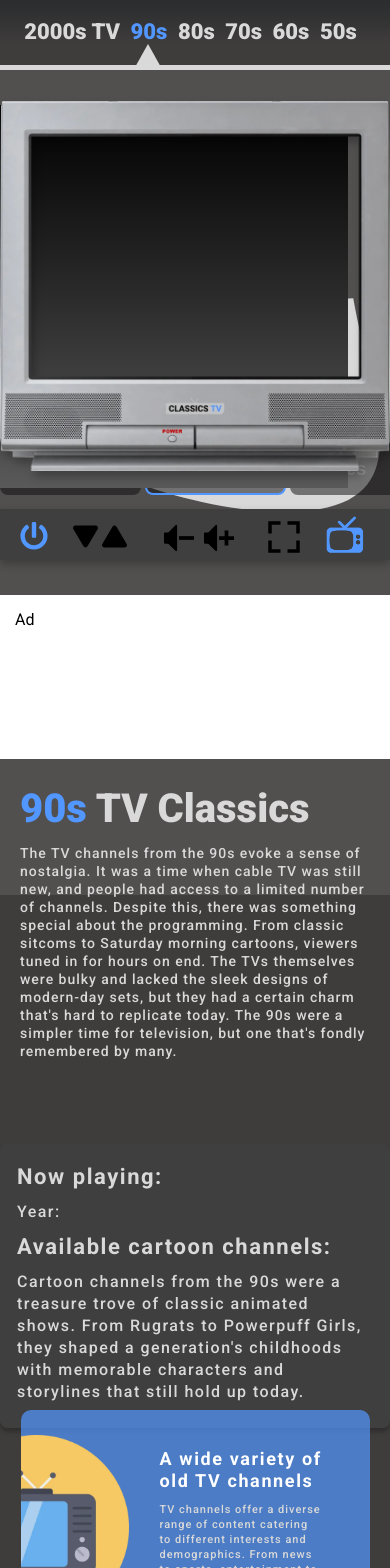
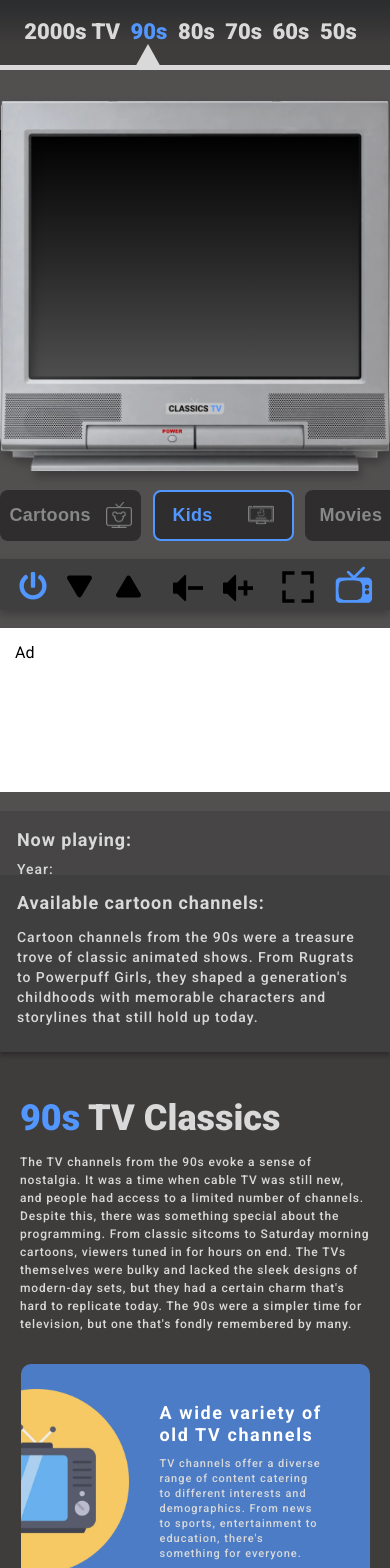
Before and after one commit to Classicstvs/the-app, a Next.js app: page /90s/kids in a window 390 px wide. Shown: the top 1568 px of the page. Built offline with nearby package versions, Linux system fonts and the light colour scheme.

Commit message:
UPDATE: Responsive css

```diff
--- a/components/ad/Ad.module.css
+++ b/components/ad/Ad.module.css
@@ -7,6 +7,12 @@
 
 .container p {
     padding: 15px;
+}
+
+@media only screen and (max-width: 1440px) {
+    .container {
+        width: 582px;
+    }
 }
 
 
@@ -20,8 +26,8 @@
 
 @media only screen and (max-width: 767px) {
     .container {
-        width: 100%  !important;
+        width: 100% !important;
         position: relative;
-        top: -205px;
+        top: -122px;
     }
 }
--- a/components/cardsInfo/CardsInfo.module.css
+++ b/components/cardsInfo/CardsInfo.module.css
@@ -114,7 +114,7 @@
         justify-content: space-between;
         flex-direction: column;
         align-items: center;
-        margin: -59px auto 19px auto;
+        margin: -30px auto 19px auto;
     }
 
     .card {
@@ -128,6 +128,11 @@
         line-height: 22px;
     }
 
+    .card h3 {
+        font-size: 18px;
+        line-height: 22px;
+    }
+
     .card p {
         font-size: 11px;
         line-height: 15px;
--- a/components/channels/Channels.module.css
+++ b/components/channels/Channels.module.css
@@ -23,13 +23,14 @@
 }
 
 @media only screen and (max-width: 767px) {
+
     .channelsContainer {
         display: flex;
         flex-wrap: nowrap;
-        gap: 1%;
+        gap: 3%;
         overflow: auto;
-        margin: 25px 0 0 0;
+        margin: 55px 0 0 0;
         position: relative;
-        top: -549px;
+        top: -483px;
     }
 }
--- a/components/controls/Controls.module.css
+++ b/components/controls/Controls.module.css
@@ -159,24 +159,25 @@
 
 
 @media only screen and (max-width: 767px) {
-    .controls {
-        max-width: 460px;
+    .controls{
+        max-width: 430px;
         height: 51px;
         filter: drop-shadow(0px 4px 4px rgba(0, 0, 0, 0.25));
         background-color: #403F3F;
         border-radius: 0px;
-        padding: 0 20px;
+        padding: 0 0;
         display: flex;
         align-items: center;
-        gap: 24px;
-        margin: 12px 0 0 0;
+        gap: 0px;
+        margin: 0 0;
         -moz-user-select: none;
         user-select: none;
         -webkit-user-select: none;
         position: relative;
         top: -551px;
         position: relative;
-        top: -551px;
+        top: -469px;
+        justify-content: space-evenly;
     }
 
     .channels label {
@@ -186,4 +187,20 @@
     .volume label {
         display: none;
     }
+
+    .channelDown {
+        margin: 5px 15px 0 5px;
+    }
+
+    .channelUp{
+        margin: 5px 5px 0 15px;
+    }
+
+    .volumeDown{
+        margin: 10px 15px 0 5px;
+    }
+
+    .Controls_volumeUp__HqFno {
+        margin: 10px 5px 0 5px;
+    }
 }
--- a/components/pageInfo/PageInfo.jsx
+++ b/components/pageInfo/PageInfo.jsx
@@ -1,8 +1,18 @@
+import { useRouter } from "next/router";
+
 import styles from "./PageInfo.module.css";
 
+
 export default function PageInfo() {
+
+const router = useRouter()
+
+const pageInfoWrapperClass = router.pathname === '/'
+? styles.pageInfoWrapper
+: styles.pageInfoWrapperRes
+
   return (
-    <div className={styles.pageInfoWrapper}>
+    <div className={pageInfoWrapperClass}>
       <h1>
         <span>90s</span> TV Classics
       </h1>
--- a/components/pageInfo/PageInfo.module.css
+++ b/components/pageInfo/PageInfo.module.css
@@ -18,6 +18,27 @@
     color: #D9D9D9;
 }
 
+.pageInfoWrapperRes h1{
+    font-size: 48px;
+    font-weight: 900;
+    line-height: 56px;
+    color: #D9D9D9;
+    margin: 40px 0 10px 0;
+}
+
+.pageInfoWrapperRes h1 span{
+    color: #5297FF;
+}
+
+.pageInfoWrapperRes p{
+    font-size: 18px;
+    font-weight: 500;
+    line-height: 22px;
+    letter-spacing: 0.09em;
+    color: #D9D9D9;
+}
+
+
 @media only screen and (max-width: 1440px) {
     .pageInfoWrapper h1 {
         font-size: 40px;
@@ -33,10 +54,35 @@
         color: #D9D9D9;
         margin-left: 20px;
     }
+
+    .pageInfoWrapperRes {
+        position: relative;
+        top: 623px !important;
+    }
+
+    .pageInfoWrapperRes h1 {
+        font-size: 40px;
+        line-height: 50px;
+        margin: 40px 0 10px 20px;
+    }
+
+    .pageInfoWrapperRes p {
+        font-size: 16px;
+        font-weight: 500;
+        line-height: 20px;
+        letter-spacing: 0.07em;
+        color: #D9D9D9;
+        margin-left: 20px;
+    }
 }
 
 @media screen and (min-width: 768px) and (max-width:1023px) {
     .pageInfoWrapper {
+        position: relative;
+        top: 311px;
+    }
+
+    .pageInfoWrapperRes {
         position: relative;
         top: 311px;
     }
@@ -46,15 +92,42 @@
 @media only screen and (max-width: 767px) {
     .pageInfoWrapper {
         position: relative;
-        top: 260px;
+        top: 308px;
     }
 
+    .pageInfoWrapperRes {
+        position: relative;
+        top: 600px !important;
+    }
+
+
     .pageInfoWrapper p {
-        font-size: 14px;
+        font-size: 12px;
         font-weight: 500;
         line-height: 18px;
         letter-spacing: 0.07em;
-        margin: 0 20px 0 20px;
+        margin: 0 20px 17px 20px;
     }
 
+    .pageInfoWrapperRes h1 {
+        font-size: 36px;
+        line-height: 50px;
+        padding: 0 0;
+        margin: 9px 0 10px 20px;
+    }
+
+    .pageInfoWrapperRes p {
+        font-size: 12px;
+        font-weight: 500;
+        line-height: 18px;
+        letter-spacing: 0.07em;
+        margin: 0 20px 17px 20px;
+    }
+
+    .pageInfoWrapper h1 {
+        font-size: 36px;
+        line-height: 50px;
+        padding: 0 0;
+        margin: 9px 0 10px 20px;
+    }
 }
--- a/components/playInfo/PlayInfo.module.css
+++ b/components/playInfo/PlayInfo.module.css
@@ -62,3 +62,32 @@
         max-width: 585px;
     }
 }
+
+@media only screen and (max-width: 767px) {
+    .playInfoContainer {
+        max-width: 585px;
+        position: relative;
+        top: -301px;
+        border-radius: 0px;
+    }
+
+    .playInfoContainer h4 {
+        font-size: 18px !important;
+        letter-spacing: 0.05em;
+        line-height: 23px;
+    }
+
+    .playInfoContainer h5 {
+        font-size: 18px;
+        letter-spacing: 0.05em;
+    }
+
+    .playInfoContainer p {
+        margin: 8px 0;
+        font-size: 14px;
+        font-weight: 500;
+        line-height: 20px;
+        letter-spacing: 0.07em;
+        text-align: left;
+    }
+}
--- a/components/tv/Tv.module.css
+++ b/components/tv/Tv.module.css
@@ -57,7 +57,7 @@
 @media only screen and (max-width: 1440px) {
     .blackScreen {
         top: 4px;
-        right: 52px;
+        right: 77px;
     }
 
     .blob {
@@ -122,3 +122,18 @@
         right: 130px;
     }
 }
+
+
+@media only screen and (max-width: 767px) {
+
+    .blackScreen {
+        max-width: 546px;
+        max-height: 280px;
+        top: 29px;
+        right: 1px;
+    }
+
+    .blob {
+        display: none;
+    }
+}
--- a/components/videoPlayer/VideoPlayer.jsx
+++ b/components/videoPlayer/VideoPlayer.jsx
@@ -32,7 +32,7 @@ const VideoPlayer = ({ videoId, muted, onTitleChange, volume, player,onEnded })
   return (
     <div className={styles.videoPlayer}>
       {video ? (
-        <ReactPlayer
+        <ReactPlayer className={styles.reactPlayer}
           ref={player}
           onEnded={onEnded}
           width="615px"
--- a/styles/Home.module.css
+++ b/styles/Home.module.css
@@ -25,20 +25,17 @@
     }
 }
 
-
-
 @media only screen and (max-width: 1440px) {
     .mainWrapper {
-        gap: 0%;
-        margin-left: 30px;
+        gap: 2%;
+        margin-left: 0px;
     }
 }
 
-
 @media only screen and (max-width: 1280px) {
     .mainWrapper {
-        gap: 1%;
-        margin-left: 30px;
+        gap: 2% !important;
+        margin-left: 0px !important;
     }
 }
 
--- a/styles/allChannels.module.css
+++ b/styles/allChannels.module.css
@@ -36,3 +36,73 @@
     opacity: 0;
     animation: fade-out 5s ease-in-out;
 }
+
+@media only screen and (max-width: 1536px) {
+    .leftSecton {
+        margin-left: 30px;
+    }
+
+    .rightSecton {
+        margin-right: 30px;
+    }
+}
+
+@media only screen and (max-width: 1440px) {
+    .mainWrapper {
+        gap: 2%;
+        margin-left: 0px;
+    }
+}
+
+@media only screen and (max-width: 1280px) {
+    .mainWrapper {
+        gap: 2% !important;
+        margin-left: 0px !important;
+    }
+}
+
+@media screen and (min-width: 768px) and (max-width:1023px) {
+    .mainWrapper {
+        gap: 0%;
+        margin-left: 0px;
+        flex-direction: column;
+    }
+
+    .leftSecton {
+        margin-left: 0px;
+    }
+
+    .rightSecton {
+        margin-right: 0px;
+        position: relative;
+        top: -387px;
+    }
+}
+
+@media only screen and (max-width: 767px) {
+    .mainWrapper {
+        gap: 0%;
+        margin-left: 0px;
+        margin: 0 auto;
+        flex-direction: column;
+        margin: 0 auto;
+    }
+
+    .leftSecton {
+        margin-left: 0px;
+    }
+
+    .rightSecton {
+        margin-right: 0px;
+    }
+
+    .leftSecton>img {
+        max-width: 97% !important;
+        color: transparent;
+        position: absolute;
+        top: 6px;
+        left: 7px;
+        z-index: 4;
+    }
+
+}
```
Also changed, not shown: components/videoPlayer/VideoPlayer.module.css (+15 -1 lines).
